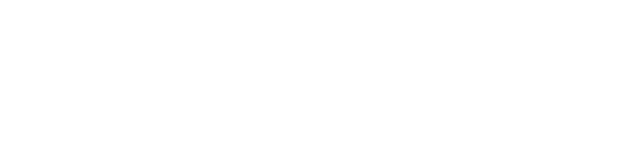
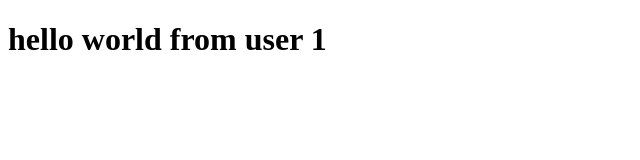
Before and after one commit to Ruswanda2020/belajar-git-remote, a plain HTML site: page index.html in a window 1280 px wide. Shown: the whole page, without its empty margins (0-640 px from the left). Drawn offline with Linux system fonts and the light colour scheme.

Commit message:
menambahkan cetak hello wrold from user 1

```diff
--- a/index.html
+++ b/index.html
@@ -6,6 +6,6 @@
     <title>Hello git</title>
 </head>
 <body>
-
+    <h1>hello world from user 1</h1>
 </body>
 </html>
```
